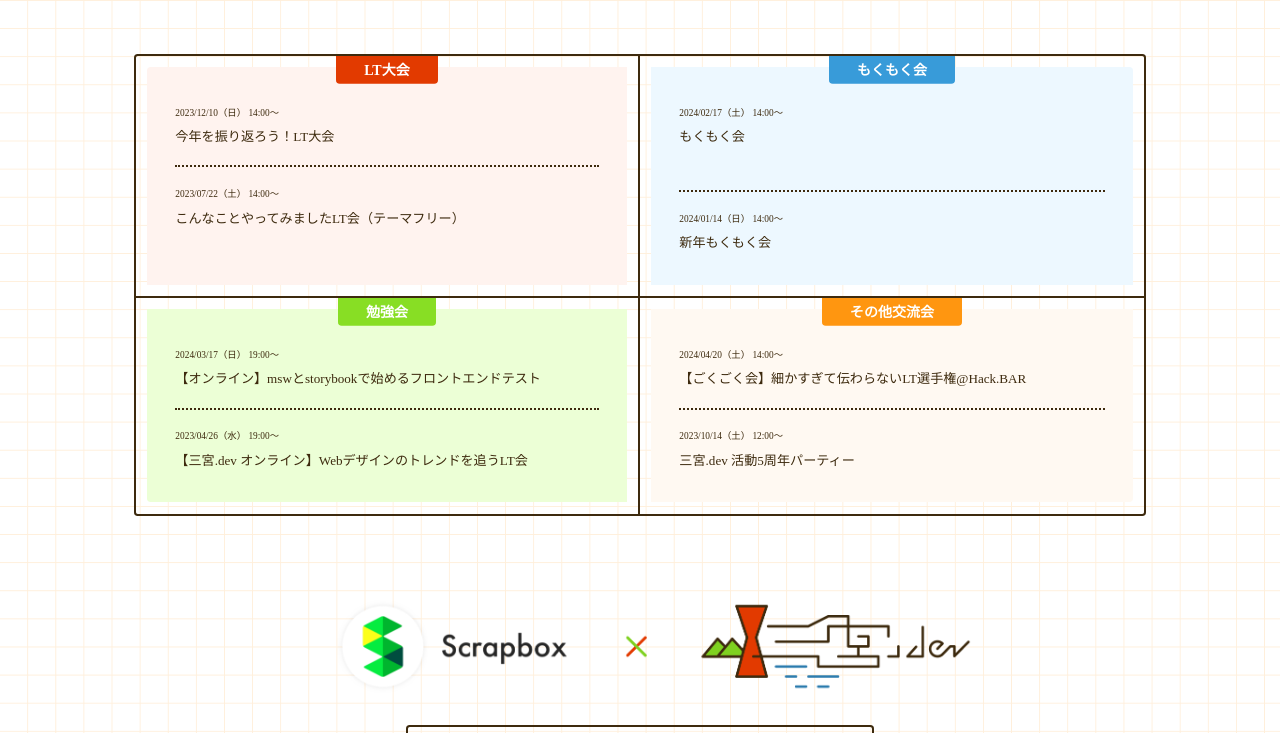
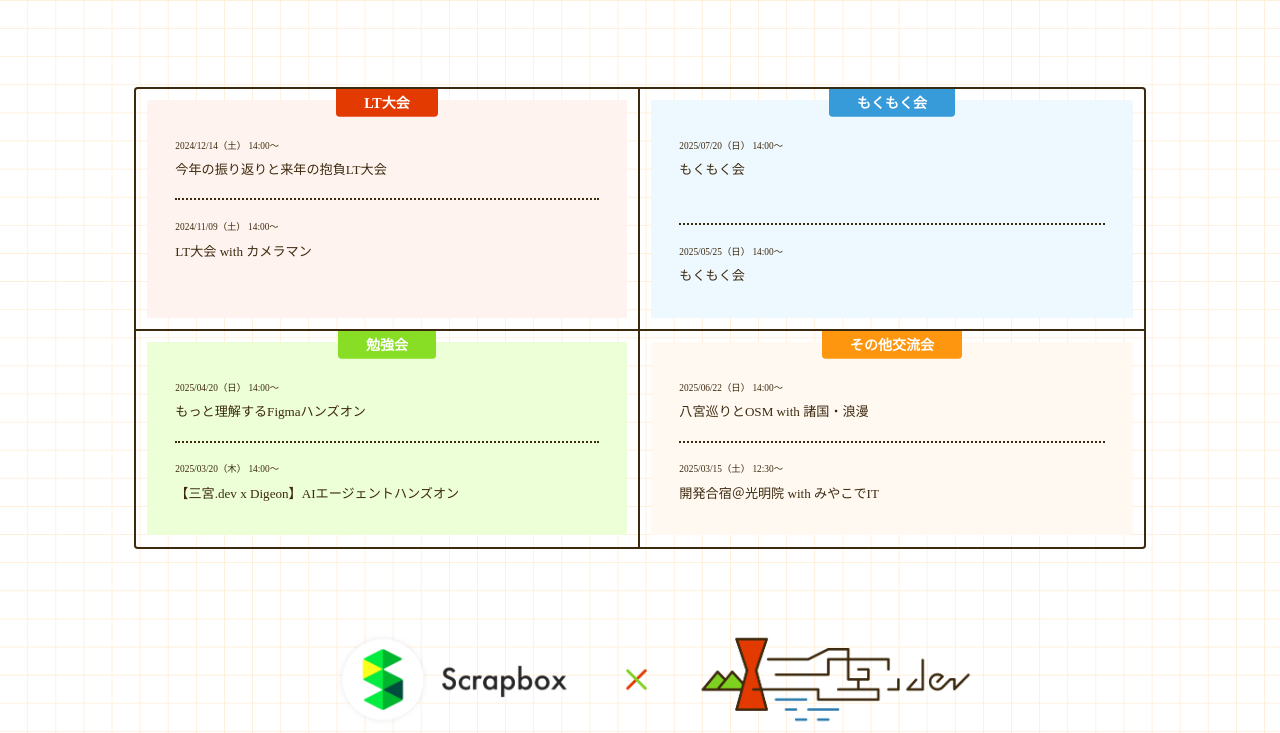
Before and after one commit to tessai9/sannomiya.dev-lp, a website: page ejs/index.ejs in a window 1280 px wide. Shown: the part 4104-4837 px from the top of the page. Drawn offline with nearby package versions, Linux system fonts and the light colour scheme; files that its build step writes are made by us from their sources; files whose address does not match are found by name.

Commit message:
コンテンツ修正

```diff
--- a/ejs/inc/_event.ejs
+++ b/ejs/inc/_event.ejs
@@ -5,10 +5,10 @@
       <div class='p-event_list_inner first'>
         <h3 class='p-event_list_title first'>LT大会</h3>
         <p class='p-event_list_info'>
-          <span class='date'>2023/12/10（日） 14:00〜</span><span class='title'>今年を振り返ろう！LT大会</span>
+          <span class='date'>2024/12/14（土） 14:00〜</span><span class='title'>今年の振り返りと来年の抱負LT大会</span>
         </p>
         <p class='p-event_list_info'>
-          <span class='date'>2023/07/22（土） 14:00〜</span><span class='title'>こんなことやってみましたLT会（テーマフリー）</span>
+          <span class='date'>2024/11/09（土） 14:00〜</span><span class='title'>LT大会 with カメラマン</span>
         </p>
       </div>
     </li>
@@ -16,10 +16,10 @@
       <div class='p-event_list_inner second'>
         <h3 class='p-event_list_title second'>もくもく会</h3>
         <p class='p-event_list_info'>
-          <span class='date'>2024/02/17（土） 14:00〜</span><span class='title twoRow'>もくもく会</span>
+          <span class='date'>2025/07/20（日） 14:00〜</span><span class='title twoRow'>もくもく会</span>
         </p>
         <p class='p-event_list_info'>
-          <span class='date'>2024/01/14（日） 14:00〜</span><span class='title'>新年もくもく会</span>
+          <span class='date'>2025/05/25（日） 14:00〜</span><span class='title'>もくもく会</span>
         </p>
       </div>
     </li>
@@ -27,10 +27,10 @@
       <div class='p-event_list_inner third'>
         <h3 class='p-event_list_title third'>勉強会</h3>
         <p class='p-event_list_info'>
-          <span class='date'>2024/03/17（日） 19:00〜</span><span class='title'>【オンライン】mswとstorybookで始めるフロントエンドテスト</span>
+          <span class='date'>2025/04/20（日） 14:00〜</span><span class='title'>もっと理解するFigmaハンズオン</span>
         </p>
         <p class='p-event_list_info'>
-          <span class='date'>2023/04/26（水） 19:00〜</span><span class='title'>【三宮.dev オンライン】Webデザインのトレンドを追うLT会</span>
+          <span class='date'>2025/03/20（木） 14:00〜</span><span class='title'>【三宮.dev x Digeon】AIエージェントハンズオン</span>
         </p>
       </div>
     </li>
@@ -38,10 +38,10 @@
       <div class='p-event_list_inner fourth'>
         <h3 class='p-event_list_title fourth'>その他交流会</h3>
         <p class='p-event_list_info'>
-          <span class='date'>2024/04/20（土） 14:00〜</span><span class='title'>【ごくごく会】細かすぎて伝わらないLT選手権@Hack.BAR</span>
+          <span class='date'>2025/06/22（日） 14:00〜</span><span class='title'>八宮巡りとOSM with 諸国・浪漫</span>
         </p>
         <p class='p-event_list_info'>
-          <span class='date'>2023/10/14（土） 12:00〜</span><span class='title'>三宮.dev 活動5周年パーティー</span>
+          <span class='date'>2025/03/15（土） 12:30〜</span><span class='title'>開発合宿＠光明院 with みやこでIT</span>
         </p>
       </div>
     </li>
--- a/ejs/inc/_join.ejs
+++ b/ejs/inc/_join.ejs
@@ -25,6 +25,6 @@
   </ul>
   <p class='p-join_note'>
     <em class='title'>＜これまでコミュニティに参加している方の属性＞</em>
-    <span class='text'>バックエンドエンジニア、フロンエンドエンジニア、AIエンジニア、SES、デザイナーなどなど</span>
+    <span class='text'>Webエンジニア、AIエンジニア、SES、デザイナー、先生、製造業などなど</span>
   </p>
 </section>
--- a/ejs/inc/_what.ejs
+++ b/ejs/inc/_what.ejs
@@ -13,13 +13,13 @@
       <li class='p-result_list'>
         <h4 class='p-result_list_title second'>これまで開催したイベント数</h4>
         <p class="p-result_list_number second">
-          <span class='num'>152</span><span class='unit'>回</span>
+          <span class='num'>161</span><span class='unit'>回</span>
         </p>
       </li>
       <li class='p-result_list'>
         <h4 class='p-result_list_title third'>コミュニティへの参加人数</h4>
         <p class="p-result_list_number third">
-          <span class='num'>275</span><span class='unit'>人</span>
+          <span class='num'>304</span><span class='unit'>人</span>
         </p>
       </li>
     </ul>
@@ -48,9 +48,9 @@
           <img src='<%=path%>assets/img/fig_what3.png' alt='' class="third">
         </figure>
         <p class='p-what_commu_text'>
-          バックエンド～フロントエンドまでWeb技術を中心とした色々なテーマを取り扱っています。
+          バックエンド～フロントエンド、AIやデザインツールまで幅広い技術を中心とした色々なテーマを取り扱っています。
           <br>
-          <em>テーマ例：Rails、Flutter、Astro、Svelte.js</em>
+          <em>テーマ例：Rails、Flutter、Astro、Figma, AI Agent</em>
         </p>
       </li>
     </ul>
```
Also changed, not shown: index.html.
